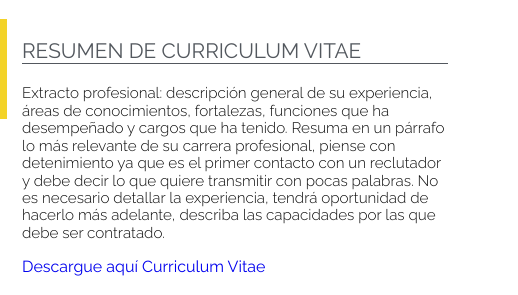
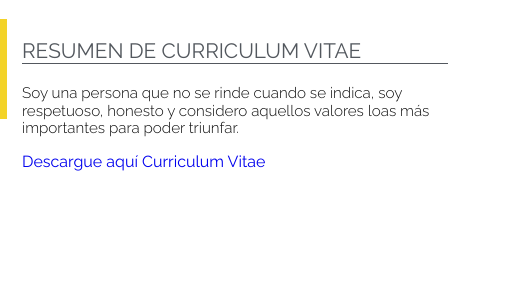
Before and after one commit to Rorschock/Proyecto_de_Innovaci-n, a plain HTML site: page Curriculum_Vitae/Integrante1.html in a window 1280 px wide. Shown: the part 133-428 px from the top of the page, 762-1280 px from the left. Drawn offline with Linux system fonts and the light colour scheme; some icons are missing.

Commit message:
Eleven - 10

```diff
--- a/Curriculum_Vitae/Integrante1.html
+++ b/Curriculum_Vitae/Integrante1.html
@@ -61,7 +61,7 @@
                 </div>
                 <div class="think__details__info">
                     <p class="think__details__info__title">RESUMEN DE CURRICULUM VITAE</p>
-                    <p class="think__details__info__cont">     Extracto profesional: descripción general de su experiencia,  áreas de conocimientos, fortalezas, funciones que ha desempeñado y cargos que ha tenido. Resuma en un párrafo lo más relevante de su carrera profesional, piense con detenimiento ya que es el primer contacto con un reclutador y debe decir lo que quiere transmitir con pocas palabras. No es necesario detallar la experiencia, tendrá oportunidad de hacerlo más adelante, describa las capacidades por las que debe ser contratado.</p><a href="https://docs.google.com/document/d/e/2PACX-1vTCvGeiMNvbO7v6L78bIeWATQqSDiC9N5VPuCZcwyg7TDK2ODaKua81n4k4d-CB7pDEBfjfvzvcv8U3/pub?embedded=true" target="_blank" class="think__details__extra__description">Descargue aquí Curriculum Vitae</a>
+                    <p class="think__details__info__cont">     Soy una persona que no se rinde cuando se indica, soy respetuoso, honesto y considero aquellos valores loas más importantes para poder triunfar.</p><a href="https://docs.google.com/document/d/e/2PACX-1vTCvGeiMNvbO7v6L78bIeWATQqSDiC9N5VPuCZcwyg7TDK2ODaKua81n4k4d-CB7pDEBfjfvzvcv8U3/pub?embedded=true" target="_blank" class="think__details__extra__description">Descargue aquí Curriculum Vitae</a>
                 </div>
 
                 <!-- <div class="think__details__extra">
```
